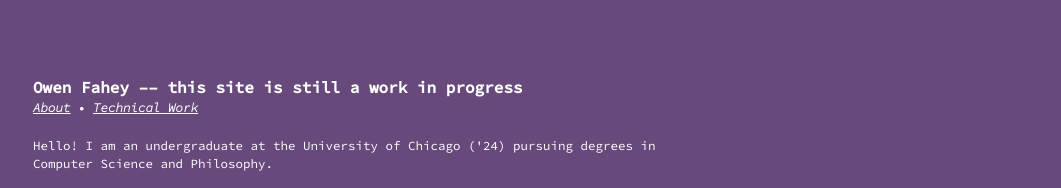
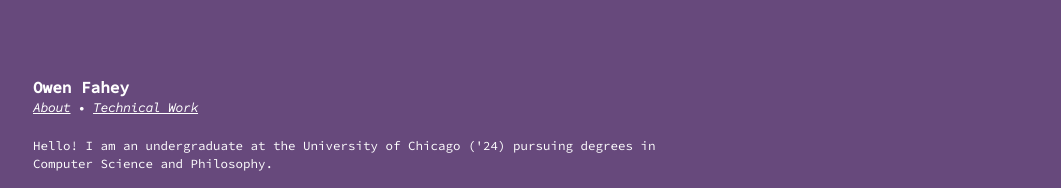
Before and after one commit to frowenz/frowenz.github.io, a plain HTML site: page index.html in a window 1280 px wide. Shown: the top 188 px of the page, without its empty margins (42-1103 px from the left). Drawn offline with nearby package versions, Linux system fonts and the light colour scheme.

Commit message:
deleting testing text

```diff
--- a/index.html
+++ b/index.html
@@ -81,7 +81,7 @@
             <div>
                 <!-- <h1 style="border-bottom: solid 3px #32333b; font-size: 2.5rem"> Owen Fahey </h1> -->
                 <span style="font-weight: 1000; font-size: 16px">
-                    Owen Fahey –– this site is still a work in progress</span>
+                    Owen Fahey</span>
                 <br>
                 <span class="heading" onclick=viewAbout()>About</span>
                 •
```
